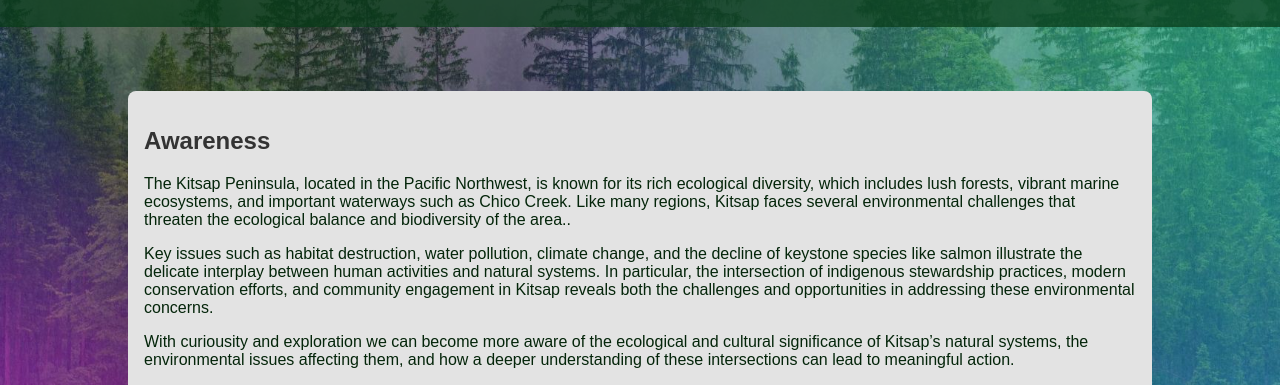
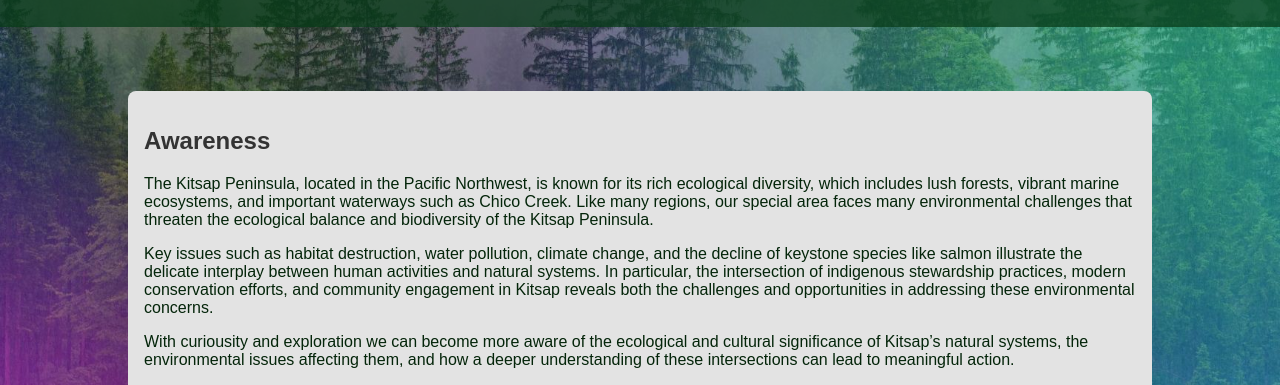
Before and after one commit to sunkissedmom/enviroissuesandtissues, a plain HTML site: page environmentalissues.html in a window 1280 px wide. Shown: the part 369-754 px from the top of the page. Drawn offline with Linux system fonts and the light colour scheme; a web font is replaced by a local one.

Commit message:
updating language again on enviro page

```diff
--- a/environmentalissues.html
+++ b/environmentalissues.html
@@ -56,8 +56,8 @@
                 <h2>Awareness</h2>
                 <p>The Kitsap Peninsula, located in the Pacific Northwest, is known for its rich ecological diversity,
                     which includes lush forests, vibrant marine ecosystems, and important waterways such as Chico Creek.
-                    Like many regions, Kitsap faces several environmental challenges that threaten the ecological balance
-                    and biodiversity of the area..</p>
+                    Like many regions, our special area faces many environmental challenges that threaten the ecological balance
+                    and biodiversity of the Kitsap Peninsula.</p>
 
                 <p>Key issues such as habitat destruction, water pollution, climate change, and the decline of keystone
                     species like salmon illustrate the delicate interplay between human activities and natural systems.
@@ -68,7 +68,6 @@
                 <p>With curiousity and exploration we can become more aware of the ecological and cultural significance
                     of Kitsap’s natural systems, the environmental issues affecting them, and how a deeper understanding
                     of these intersections can lead to meaningful action.</p>
-                </p>
             </section>
 
             <!--Contact Info-->
```
